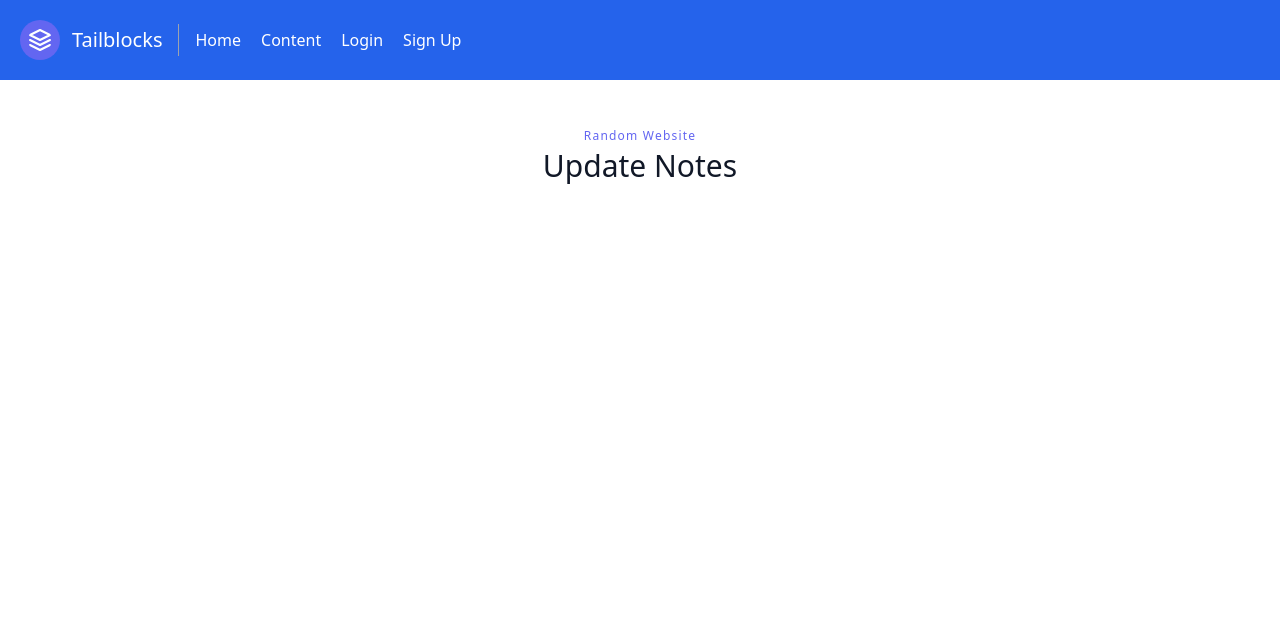
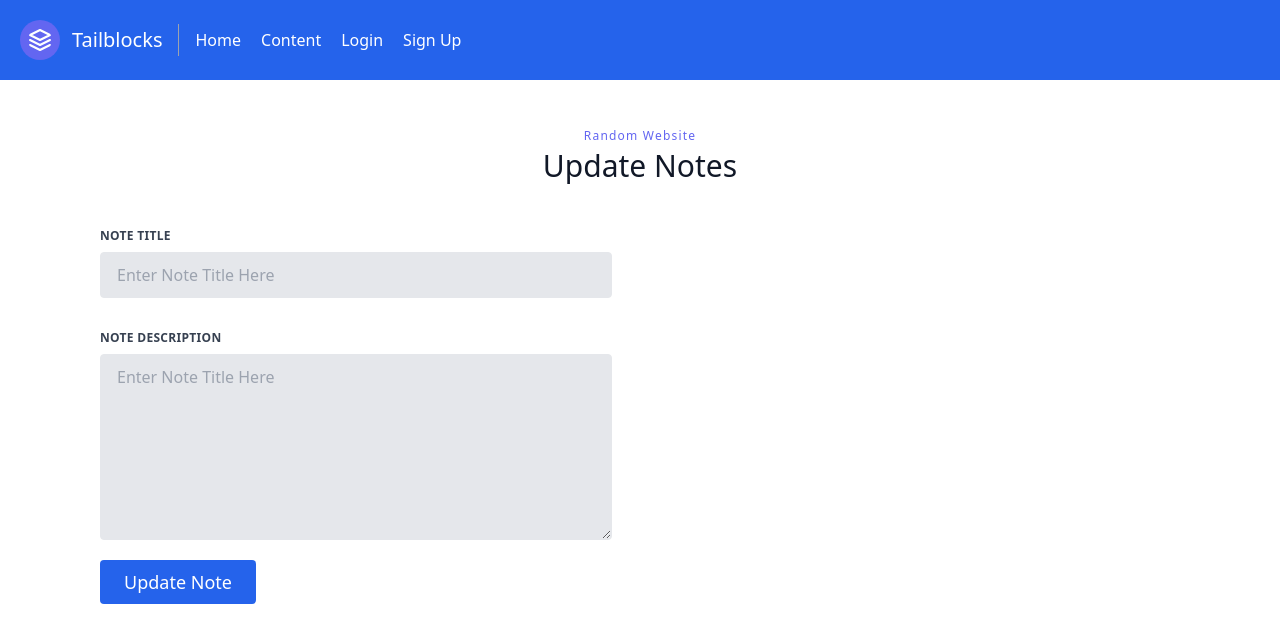
Before and after one commit to GameTimeWithAryan/Flask-Random-Website, a Flask app: page /notes/update in a window 1280 px wide. Shown: the top 643 px of the page. Run offline with Flask 2, Linux system fonts and the light colour scheme.

Commit message:
Changes to be committed: 	modified:   app.py 	modified:   templates/base.html 	renamed:    templates/add_notes.html -> templates/notes/add_notes.html 	renamed:    templates/notes.html -> templates/notes/notes.html 	new file:   templates/notes/update_notes.html 	deleted:    templates/update_notes.html
1. Pipelined New Notes Feature And Completed The Front End Work
2. Made A Notes Directory, Moved Files In It And changed values of render_tempate() of notes

```diff
--- a/app.py
+++ b/app.py
@@ -176,7 +176,7 @@ def admin():
 
 @app.route("/notes/")
 def notes():
-    return render_template("notes.html")
+    return render_template("/notes/notes.html")
 
 
 @app.route("/notes/add", methods=["GET", "POST"])
@@ -188,12 +188,12 @@ def addNotes():
         note_description = request.form["note_description"]
 
         return redirect(url_for("addNotes"))
-    return render_template("add_notes.html")
+    return render_template("notes/add_notes.html")
 
 
 @app.route("/notes/update")
 def updateNotes():
-    return render_template("update_notes.html")
+    return render_template("notes/update_notes.html")
 
 
 @app.route("/notes/delete")
--- a/templates/base.html
+++ b/templates/base.html
@@ -28,7 +28,7 @@
             {% endif %}
 
             {% if "name" in session %}
-            <a class="mr-5 hover:text-gray-900" href="/notes">Notes</a>
+            <a class="mr-5 hover:text-gray-900" href="/notes/">Notes</a>
             <a class="mr-5 hover:text-gray-900" href="/user">User</a>
             <a class="mr-5 hover:text-gray-900" href="/logout">Logout</a>
             {% endif %}
--- /dev/null
+++ b/templates/notes/update_notes.html
@@ -0,0 +1,31 @@
+{% extends "base.html" %}
+{% block title %}Update Notes{% endblock %}
+{% block heading %}Update Notes{% endblock %}
+{% block content %}
+
+<div class="lg:mx-20">
+    <form method="POST" action="#" class="w-full max-w-lg">
+        <div class="flex flex-wrap -mx-3 mb-6">
+            <div class="w-full px-3">
+                <label class="block uppercase tracking-wide text-gray-700 text-xs font-bold mb-2" for="title">Note
+                    Title</label>
+                <input class="appearance-none block w-full bg-gray-200 text-gray-700 border border-gray-200 rounded py-3 px-4 mb-3 leading-tight focus:outline-none focus:bg-white focus:border-gray-500"
+                       id="title" placeholder="Enter Note Title Here" name="note_title">
+
+                <label class="my-8 block uppercase tracking-wide text-gray-700 text-xs font-bold mb-2"
+                       for="description">Note
+                    Description</label>
+                <textarea rows="8"
+                          class="appearance-none block w-full bg-gray-200 text-gray-700 border border-gray-200 rounded py-3 px-4 mb-3 leading-tight focus:outline-none focus:bg-white focus:border-gray-500"
+                          id="description" placeholder="Enter Note Title Here" name="note_description"></textarea>
+
+                <button class="my-2 text-white bg-blue-600 border-0 py-2 px-6 focus:outline-none hover:bg-blue-700 rounded text-lg">
+                    Update Note</button>
+
+            </div>
+        </div>
+    </form>
+</div>
+
+
+{% endblock %}
--- a/templates/update_notes.html
+++ /dev/null
@@ -1,8 +0,0 @@
-{% extends "base.html" %}
-{% block title %}Update Notes{% endblock %}
-{% block heading %}Update Notes{% endblock %}
-{% block content %}
-
-
-
-{% endblock %}
```
Also changed, not shown: templates/notes/add_notes.html (renamed from templates/add_notes.html), templates/notes/notes.html (renamed from templates/notes.html).
